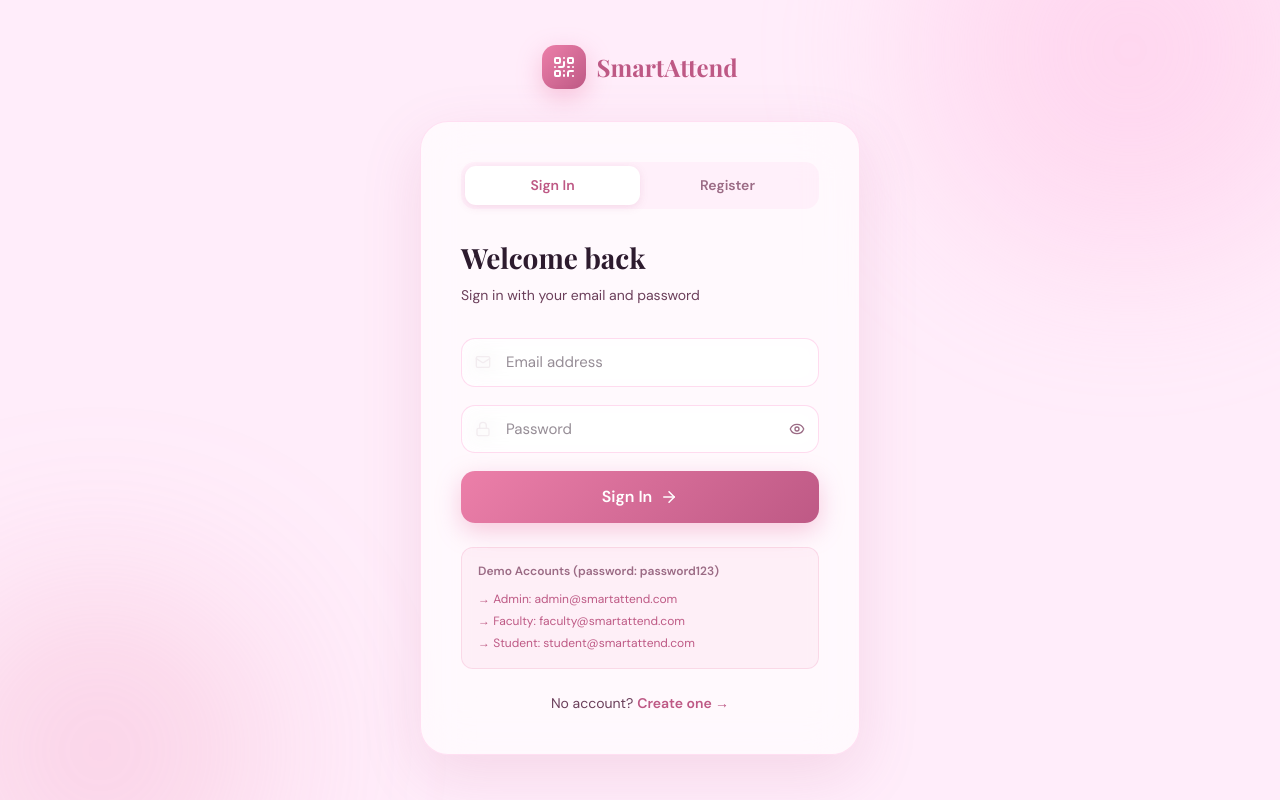
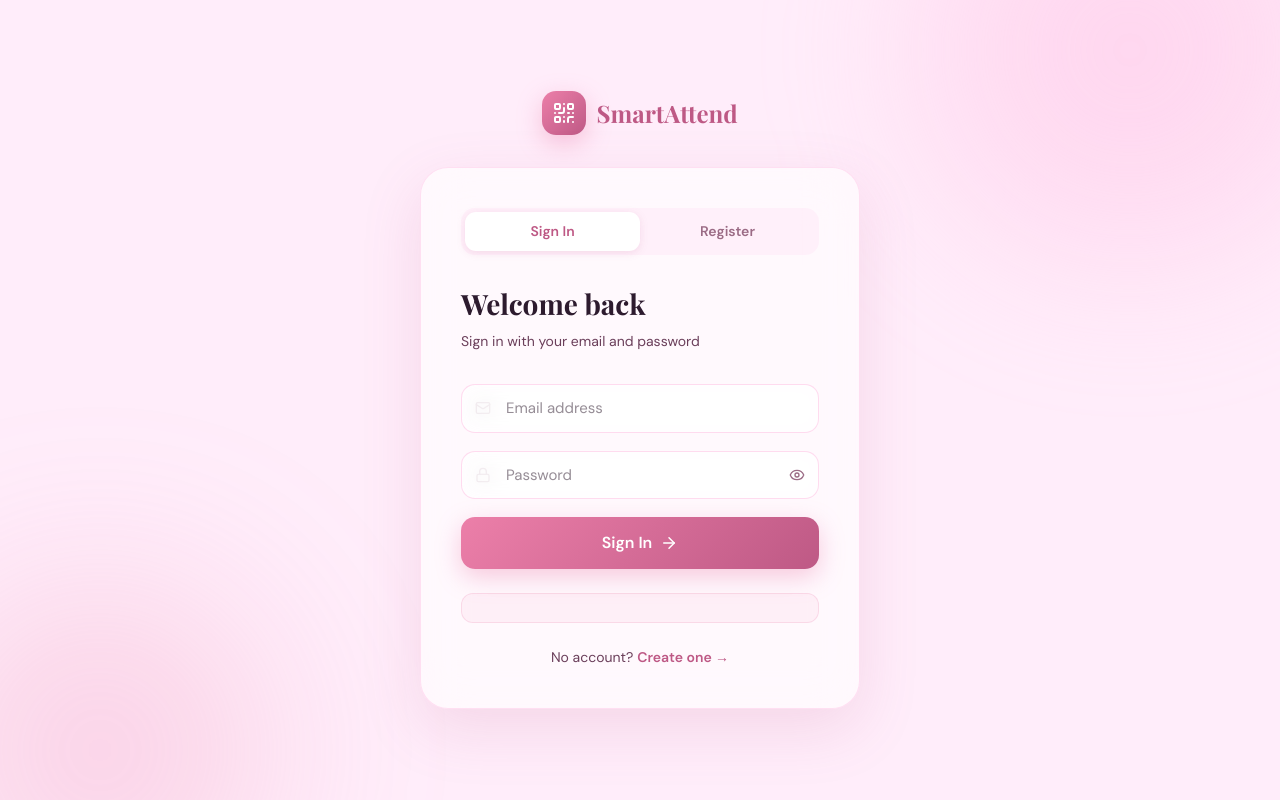
Before and after one commit to sanketdixit18/smart-attend, a Next.js app: page /login in a window 1280 px wide. Built offline with nearby package versions, Linux system fonts and the light colour scheme.

Commit message:
updated my code

```diff
--- a/app/login/page.tsx
+++ b/app/login/page.tsx
@@ -224,8 +224,8 @@ export default function LoginPage() {
 
           {/* Demo accounts */}
           <div style={{ marginTop: 24, padding: '14px 16px', background: 'rgba(236,127,169,0.08)', borderRadius: 12, border: '1px solid rgba(236,127,169,0.2)' }}>
-            <p style={{ fontSize: 12, color: 'var(--text-muted)', marginBottom: 8, fontWeight: 600 }}>Demo Accounts (password: password123)</p>
-            {[
+            {/* <p style={{ fontSize: 12, color: 'var(--text-muted)', marginBottom: 8, fontWeight: 600 }}>Demo Accounts (password: password123)</p> */}
+            {/* {[
               ['admin@smartattend.com', 'Admin'],
               ['faculty@smartattend.com', 'Faculty'],
               ['student@smartattend.com', 'Student'],
@@ -233,7 +233,7 @@ export default function LoginPage() {
               <button key={r} onClick={() => { setEmail(e); setPassword('password123'); }} style={{ display: 'block', fontSize: 12, color: 'var(--dark-accent)', background: 'none', border: 'none', cursor: 'pointer', padding: '2px 0', fontFamily: 'DM Sans, sans-serif' }}>
                 → {r}: {e}
               </button>
-            ))}
+            ))} */}
           </div>
 
           <p style={{ textAlign: 'center', marginTop: 24, fontSize: 14, color: 'var(--text-secondary)' }}>
```
